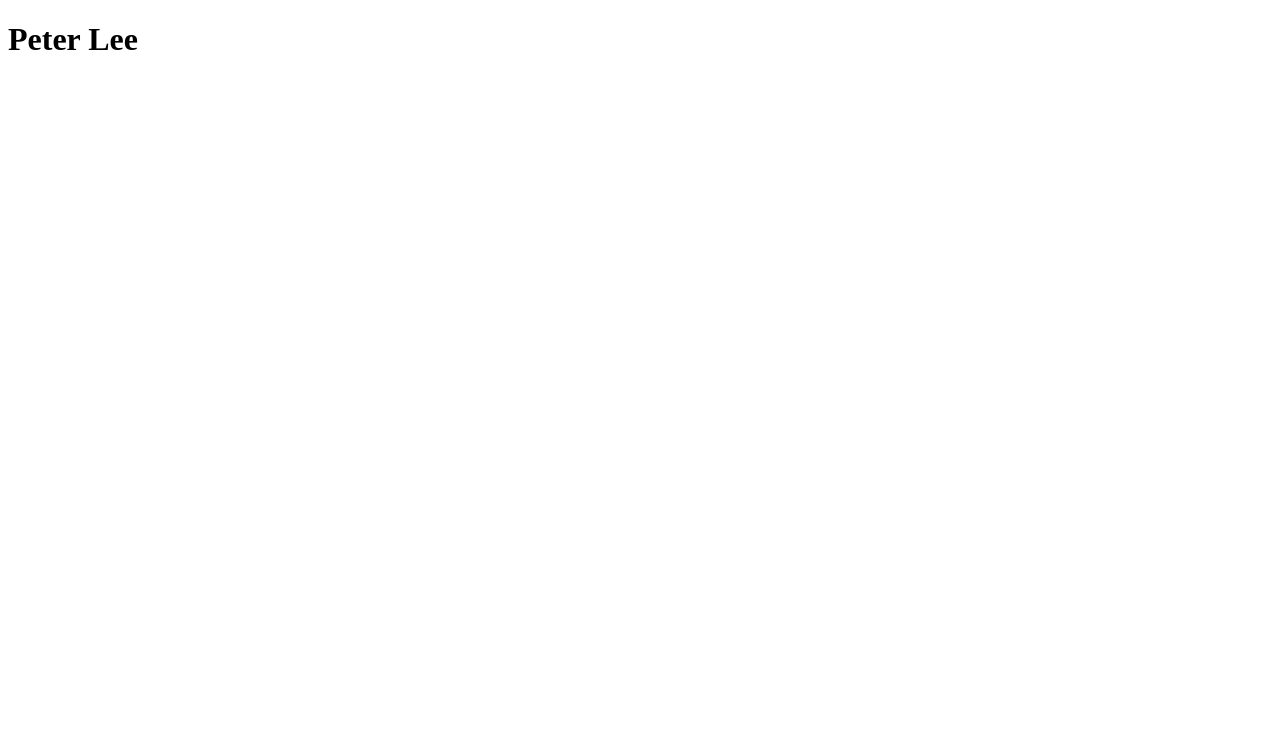
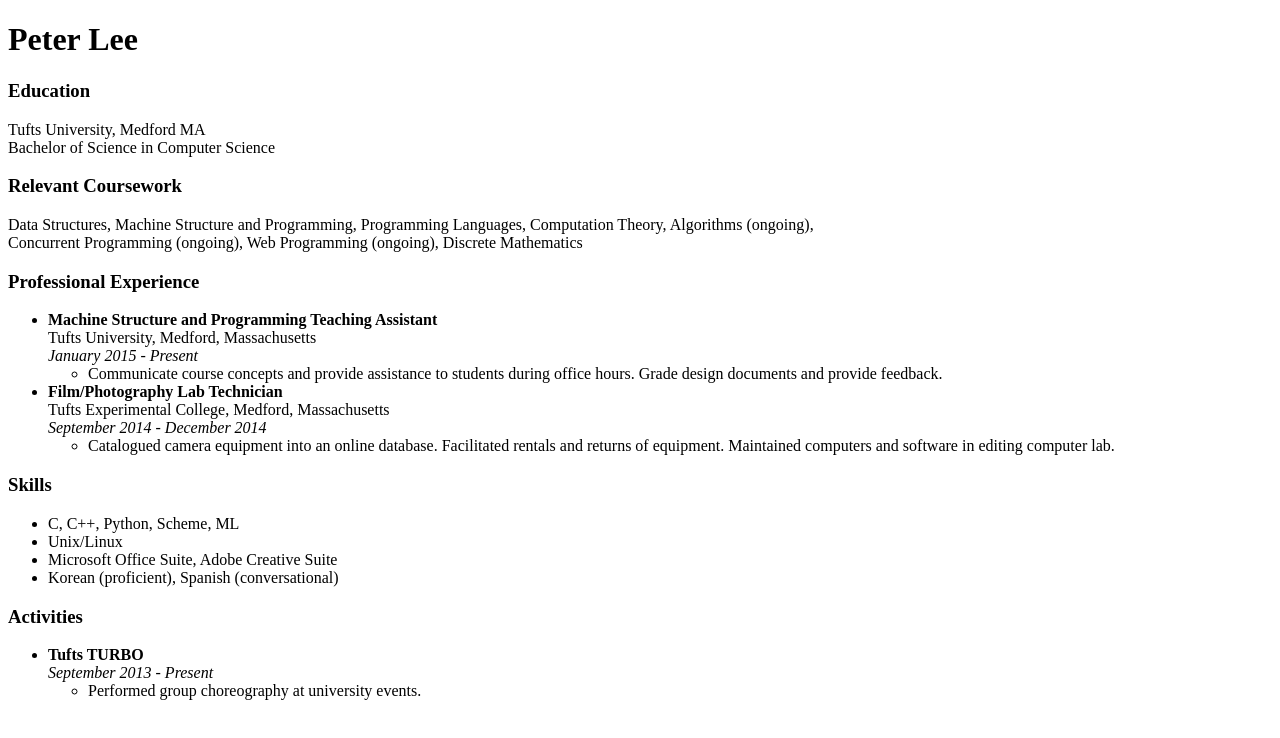
Before and after one commit to plee03/plee03.github.io, a plain HTML site: page resume.html in a window 1280 px wide. Drawn offline with Linux system fonts and the light colour scheme.

Commit message:
updated resume.html

```diff
--- a/resume.html
+++ b/resume.html
@@ -1,9 +1,68 @@
 <!DOCTYPE html>
 <html>
-<head>
-<meta charset="UTF-8" />
-<title>plee03 resume</title>
-</head>
-<p><h1>Peter Lee</h1></p>
+	<head>
+		<meta charset="UTF-8" />
+		<title>plee03 resume</title>
+	</head>
+	<body>
+		<h1>Peter Lee</h1>
+		<h3>Education</h3>
+		<p>
+			Tufts University, Medford MA<br/>
+			Bachelor of Science in Computer Science<br/>
+		</p>
+		<h3>Relevant Coursework</h3>
+		<p>
+			Data Structures, Machine Structure and Programming, Programming Languages,
+			Computation Theory, Algorithms (ongoing), <br/>
+			Concurrent Programming (ongoing), Web Programming (ongoing), Discrete Mathematics
+		</p>
+		<h3>Professional Experience</h3>
+		<ul>
+			<li>
+				<b>Machine Structure and Programming Teaching Assistant</b><br/>
+				   Tufts University, Medford, Massachusetts<br/>
+				<i>January 2015 - Present</i>
+				<ul>
+					<li>
+						Communicate course concepts and provide assistance to
+				     		students during office hours. Grade design documents and provide feedback.
+					</li>
+				</ul>
+			</li>
+			<li>
+				<b>Film/Photography Lab Technician</b><br/>
+				   Tufts Experimental College, Medford, Massachusetts<br/>
+				<i>September 2014 - December 2014</i>
+				<ul>
+					<li>
+						Catalogued camera equipment into an online database. Facilitated
+						rentals and returns of equipment. Maintained computers
+						and software in editing computer lab.
+					</li>
+				</ul>
+			</li>
+		</ul>
+		<h3>Skills</h3>
+		<ul>
+			<li>C, C++, Python, Scheme, ML</li>
+			<li>Unix/Linux</li>
+			<li>Microsoft Office Suite, Adobe Creative Suite</li>
+			<li>Korean (proficient), Spanish (conversational)</li>
+		</ul>
+		<h3>Activities</h3>
+		<ul>
+			<li>
+				<b>Tufts TURBO</b><br/>
+				<i>September 2013 - Present</i>	<br/>
+				<ul>
+					<li>
+						Performed group choreography at university events.
+					</li>
+				</ul>
+			</li>
+		</ul>
 
+
+	</body>
 </html>
```
Also changed, not shown: index.html (+0 -2 lines).
